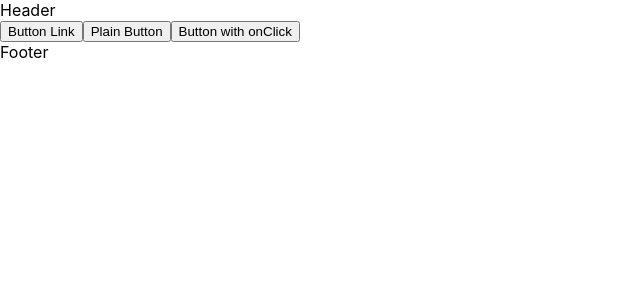
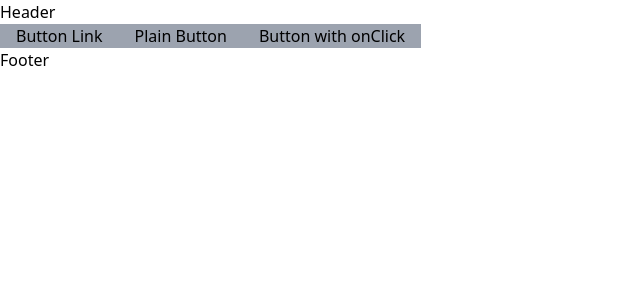
Before and after one commit to PeytonCleveland/tchdet, a Next.js app: page / in a window 1280 px wide. Shown: the top 300 px of the page, without its empty margins (0-640 px from the left). Built offline with nearby package versions, Linux system fonts and the light colour scheme.

Commit message:
added tailwind

```diff
--- a/components/button/index.js
+++ b/components/button/index.js
@@ -7,11 +7,15 @@ const Button = ({ href, onClick, children }) => {
     href ? (
       <Link href={href} passHref>
         <a>
-          <button onClick={onClick}>{children}</button>
+          <button className="bg-gray-400 px-4" onClick={onClick}>
+            {children}
+          </button>
         </a>
       </Link>
     ) : (
-      <button onClick={onClick}>{children}</button>
+      <button className="bg-gray-400 px-4" onClick={onClick}>
+        {children}
+      </button>
     )
   );
 };
--- a/package.json
+++ b/package.json
@@ -15,9 +15,12 @@
     "react-dom": "17.0.2"
   },
   "devDependencies": {
+    "autoprefixer": "^10.4.0",
     "eslint": "7",
     "eslint-config-next": "12.0.3",
     "jest": "^27.3.1",
-    "prettier": "2.4.1"
+    "postcss": "^8.3.11",
+    "prettier": "2.4.1",
+    "tailwindcss": "^2.2.19"
   }
 }
--- /dev/null
+++ b/postcss.config.js
@@ -0,0 +1,6 @@
+module.exports = {
+  plugins: {
+    tailwindcss: {},
+    autoprefixer: {},
+  },
+}
--- a/styles/globals.css
+++ b/styles/globals.css
@@ -1,16 +1,4 @@
-html,
-body {
-  padding: 0;
-  margin: 0;
-  font-family: -apple-system, BlinkMacSystemFont, Segoe UI, Roboto, Oxygen,
-    Ubuntu, Cantarell, Fira Sans, Droid Sans, Helvetica Neue, sans-serif;
-}
-
-a {
-  color: inherit;
-  text-decoration: none;
-}
-
-* {
-  box-sizing: border-box;
-}
+/* ./styles/globals.css */
+@tailwind base;
+@tailwind components;
+@tailwind utilities;
--- /dev/null
+++ b/tailwind.config.js
@@ -0,0 +1,11 @@
+module.exports = {
+  purge: ['./pages/**/*.{js,ts,jsx,tsx}', './components/**/*.{js,ts,jsx,tsx}'],
+  darkMode: false, // or 'media' or 'class'
+  theme: {
+    extend: {},
+  },
+  variants: {
+    extend: {},
+  },
+  plugins: [],
+};
```
Also changed, not shown: 1 other file (tests, documents, lock files or other folders).
